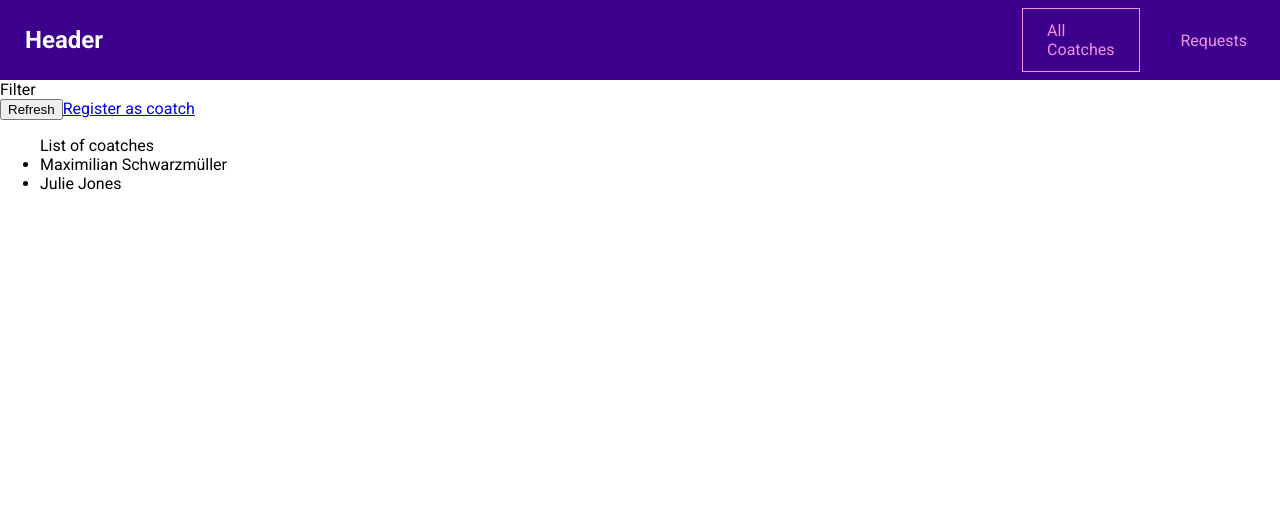
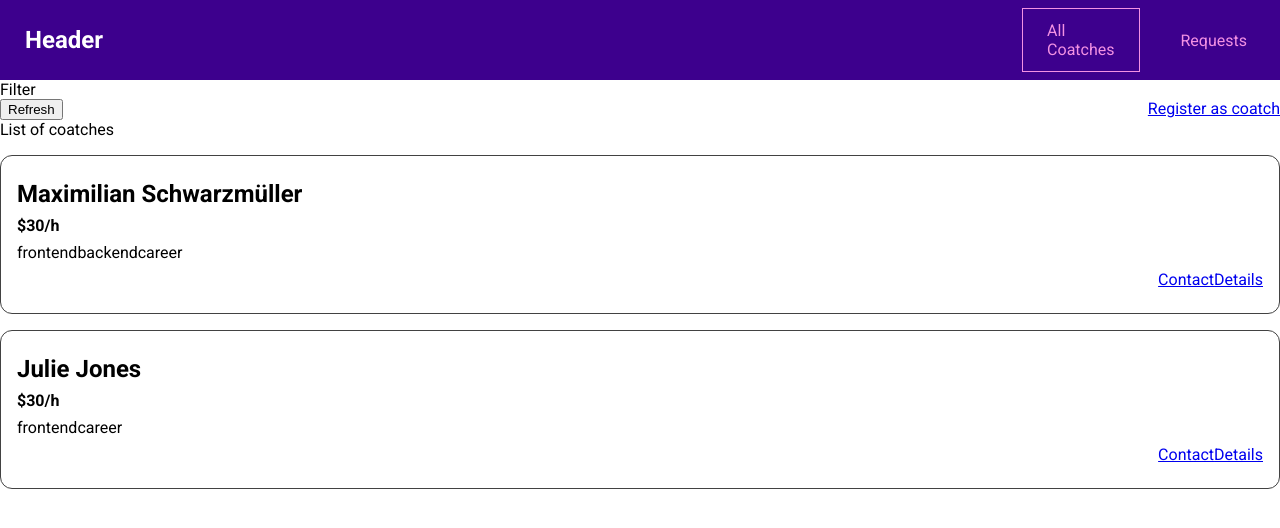
Before and after one commit to mattPiratt/vue3-demo-app, a Vue app: page /coatches in a window 1280 px wide. Shown: the top 528 px of the page. Built offline with nearby package versions, Linux system fonts and the light colour scheme.

Commit message:
- coatch item component implemented and used in the listing

```diff
--- /dev/null
+++ b/src/components/coatches/Item.vue
@@ -0,0 +1,55 @@
+<template>
+  <li>
+    <h3>{{ fullName }}</h3>
+    <h4>${{ hourlyRate }}/h</h4>
+    <div>
+      <span v-for="area in areas" :key="area.id">{{ area }}</span>
+      <div class="actions">
+        <router-link :to="{ name: 'CoatchContact', params: { id: id } }"
+          >Contact</router-link
+        >
+        <router-link :to="{ name: 'coachDetail', params: { id: id } }"
+          >Details</router-link
+        >
+      </div>
+    </div>
+  </li>
+</template>
+
+<script>
+export default {
+  props: ['id', 'firstName', 'lastName', 'areas', 'description', 'hourlyRate'],
+  computed: {
+    fullName() {
+      return this.firstName + ' ' + this.lastName;
+    },
+  },
+};
+</script>
+
+<style scoped>
+li {
+  margin: 1rem 0;
+  border: 1px solid #424242;
+  border-radius: 12px;
+  padding: 1rem;
+}
+
+h3 {
+  font-size: 1.5rem;
+}
+
+h3,
+h4 {
+  margin: 0.5rem 0;
+}
+
+div {
+  margin: 0.5rem 0;
+}
+
+.actions {
+  display: flex;
+  justify-content: flex-end;
+}
+</style>
--- a/src/pages/coatches/List.vue
+++ b/src/pages/coatches/List.vue
@@ -7,16 +7,23 @@
     </div>
     <ul v-if="hasCoatches">
       List of coatches
-      <li v-for="coatch in filteredCoatches" :key="coatch.id">
-        {{ coatch.firstName }} {{ coatch.lastName }}
-      </li>
+      <CoatchItem
+        v-for="coatch in filteredCoatches"
+        :key="coatch.id"
+        v-bind="coatch"
+      ></CoatchItem>
     </ul>
     <p v-else>No coaches found.</p>
   </section>
 </template>
 
 <script>
+import CoatchItem from '../../components/coatches/Item.vue';
+
 export default {
+  components: {
+    CoatchItem,
+  },
   computed: {
     filteredCoatches() {
       return this.$store.getters['coatches/getList'];
@@ -27,3 +34,16 @@
   },
 };
 </script>
+
+<style scoped>
+ul {
+  list-style: none;
+  margin: 0;
+  padding: 0;
+}
+
+.controls {
+  display: flex;
+  justify-content: space-between;
+}
+</style>
--- a/src/router.js
+++ b/src/router.js
@@ -13,8 +13,8 @@
     { path: '/', name: 'home', redirect: '/coatches' },
     { path: '/coatches', name: 'coatchesList', component: CoatchesList },
     {
-      path: '/coatches:id',
-      name: 'CoachDetail',
+      path: '/coatches/:id',
+      name: 'coachDetail',
       component: CoatchesDetail,
       children: [
         { path: 'contact', name: 'CoatchContact', component: ContactCoatch },
```
